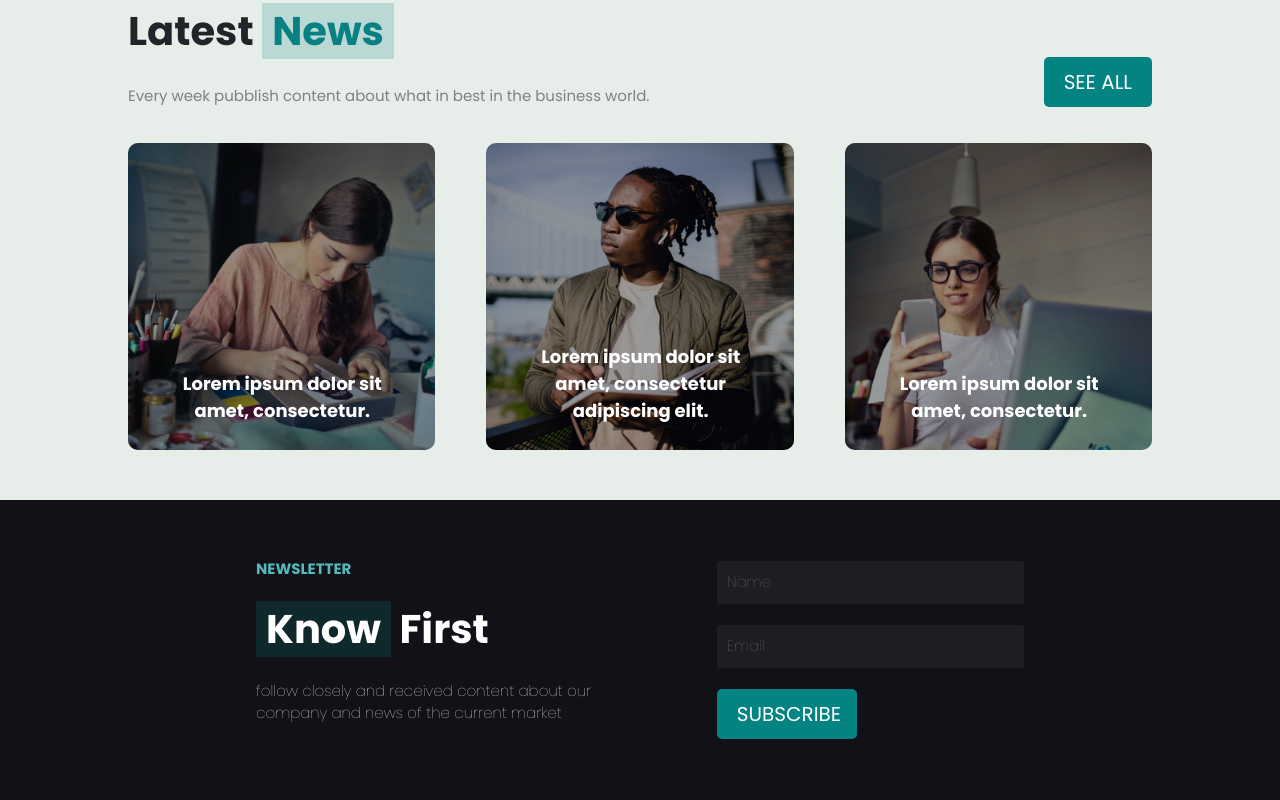
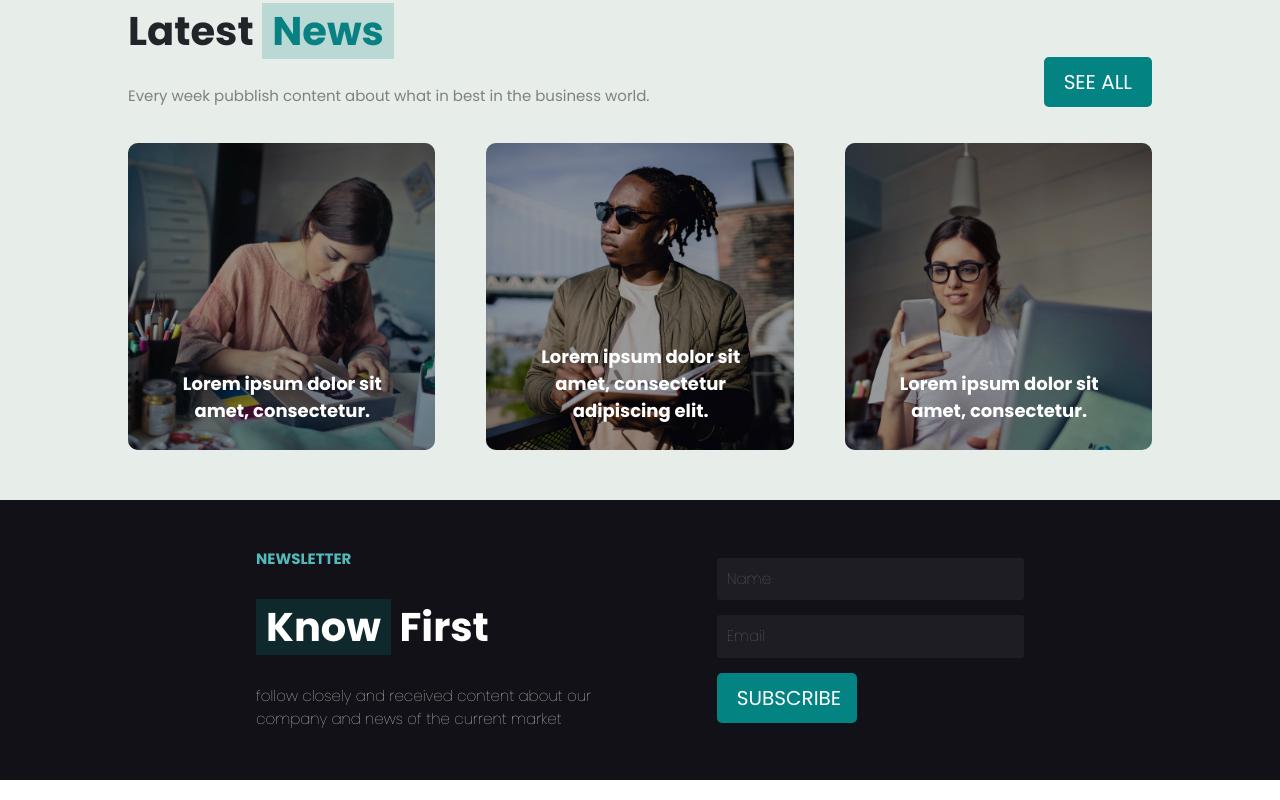
Before and after one commit to LorenzoBernardini88/proj-html-vuejs, a Vue app: page / in a window 1280 px wide. Shown: the part 3151-3951 px from the top of the page. Built offline with nearby package versions, Linux system fonts and the light colour scheme.

Commit message:
mod sec newsletter

```diff
--- a/src/components/section/SecLetterMain.vue
+++ b/src/components/section/SecLetterMain.vue
@@ -30,14 +30,14 @@ export default {
     align-items: center;
     justify-content: center;
     .ms_sec_cont{
-        height: 200px;
+        height: 180px;
         display: flex;
         justify-content: space-between;
         .newsLetter_text{
             width: 50%;
             display: flex;
             flex-direction: column;
-            justify-content: space-around;
+            justify-content: space-between;
 
             h1,p{
                 color:#fff;
@@ -46,6 +46,7 @@ export default {
                 font-size: $size_p;
                 font-weight: 100;
                 width: 90%;
+                margin: 0;
             }
         }
         .input_cont{
```
